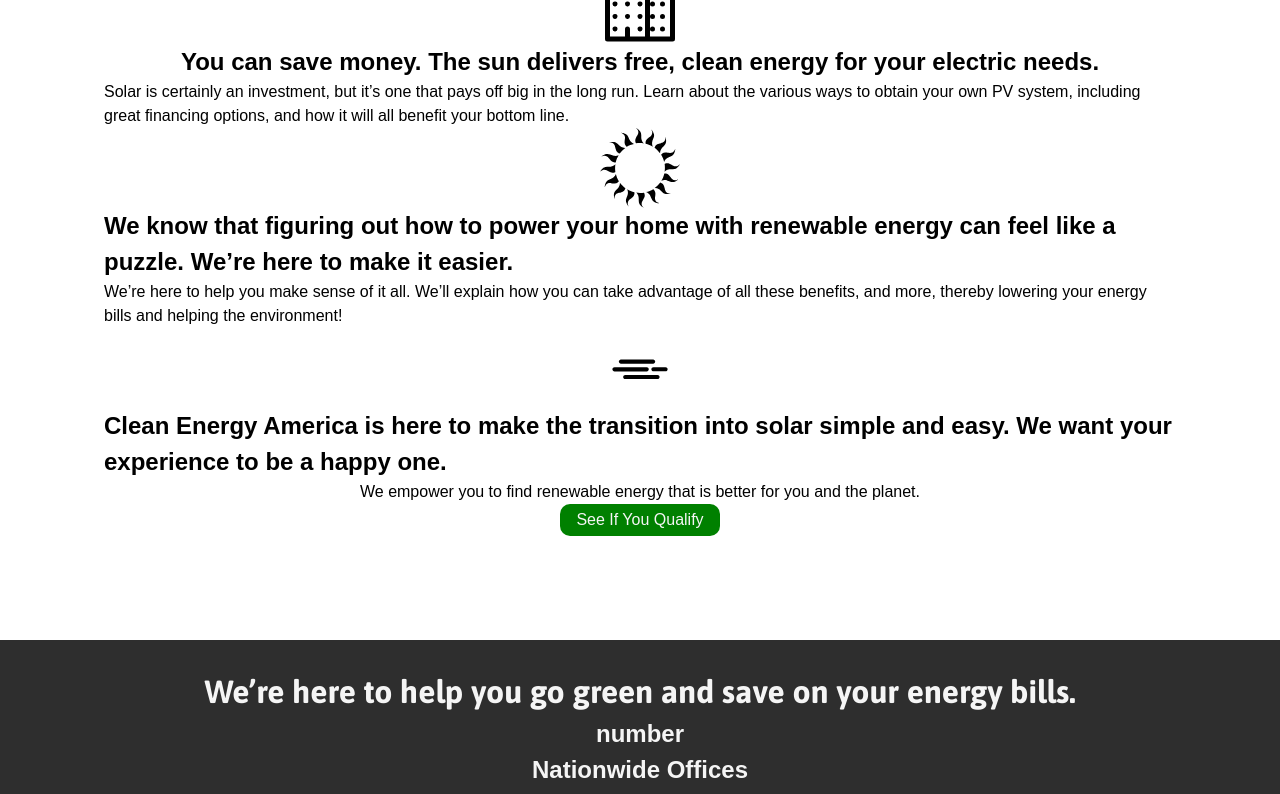
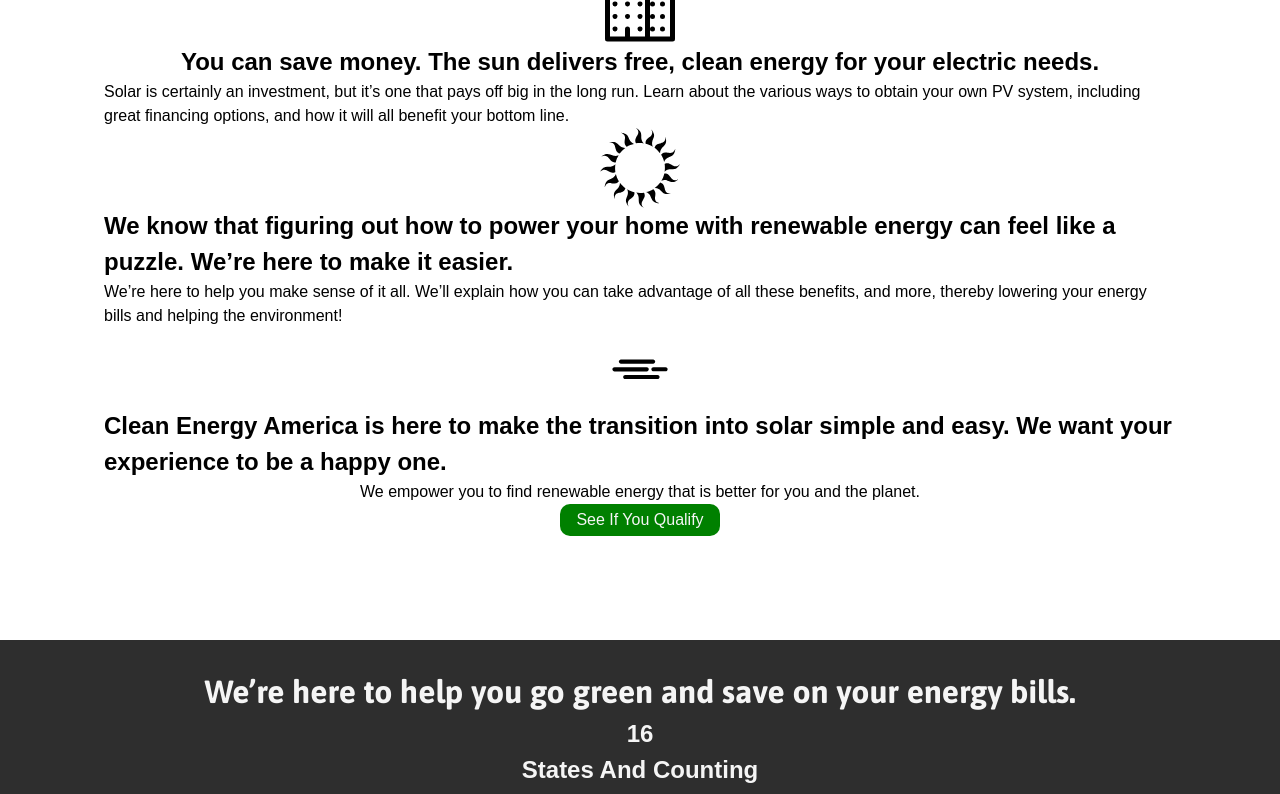
Before and after one commit to eric-santosCEA/second-solarcea, a React (Create React App) app: page / in a window 1280 px wide. Shown: the part 2000-2794 px from the top of the page. Built offline with nearby package versions, Linux system fonts and the light colour scheme.

Commit message:
updated number of states and megawatts installed

```diff
--- a/src/components/Home.js
+++ b/src/components/Home.js
@@ -109,11 +109,11 @@ const Home = () => {
       {/* another dark info section */}
       <section className="second-dark-info">
         <h1>We’re here to help you go green and save on your energy bills.</h1>
-        <h2>number</h2>
-        <h2>Nationwide Offices</h2>
-        <h2>number</h2>
+        <h2>16</h2>
+        <h2>States And Counting</h2>
+        <h2>5+</h2>
         <h2>Years In Business </h2>
-        <h2>number</h2>
+        <h2>30+</h2>
         <h2>Megawatts Installed</h2>
       </section>
 
```
